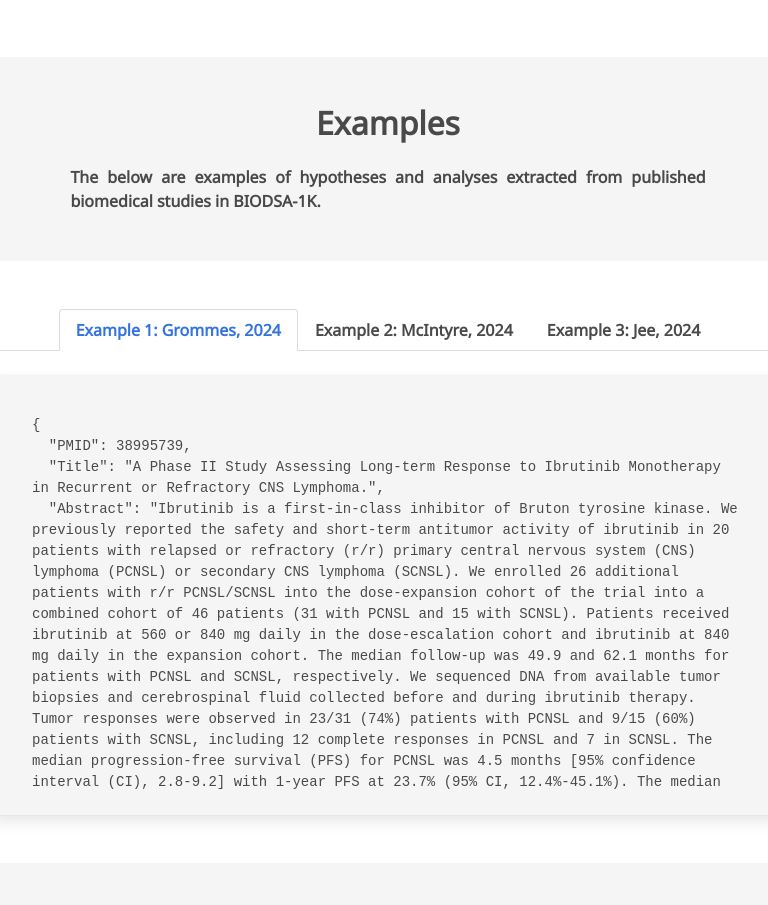
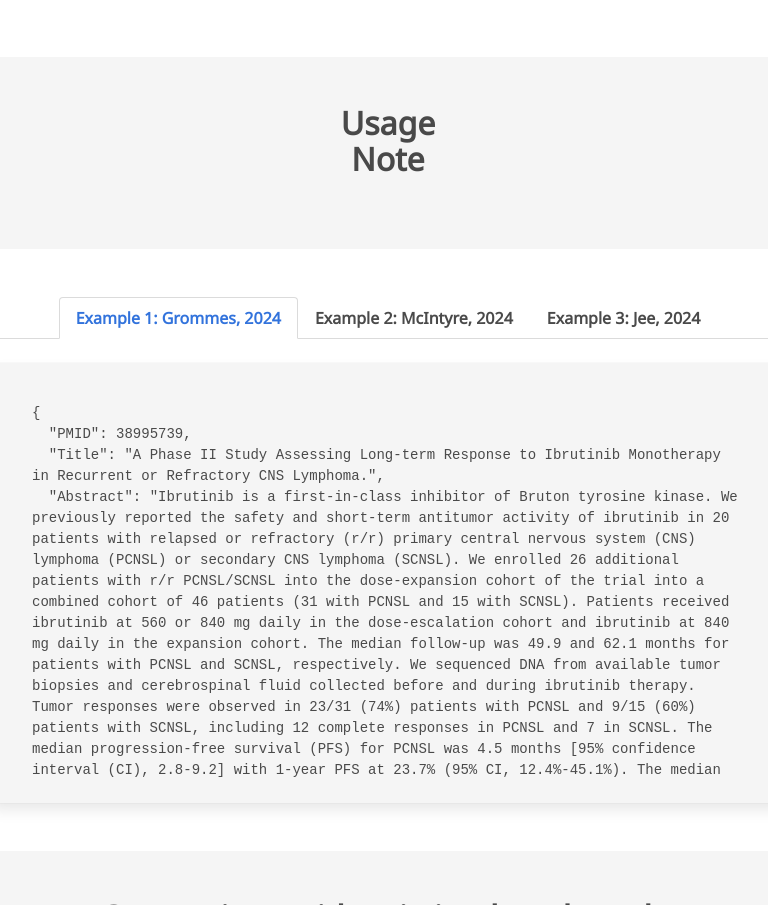
Before and after one commit to chenzRG/chenzRG.github.io, a plain HTML site: page project/mlomics.html in a window 1280 px wide. Shown: the part 1400-2305 px from the top of the page, without its empty margins (252-1020 px from the left). Drawn offline with nearby package versions, Linux system fonts and the light colour scheme; some icons are missing; files whose address does not match are found by name; a web font is replaced by a local one.

Commit message:
Update mlomics.html

```diff
--- a/project/mlomics.html
+++ b/project/mlomics.html
@@ -174,11 +174,8 @@
     <div class="container is-max-desktop">
       <div class="columns is-centered has-text-centered">
         <div class="column is-four-fifths">
-          <h2 class="title is-3">Examples</h2>
+          <h2 class="title is-3">Usage Note</h2>
           <div class="content has-text-justified">
-            <p>
-                The below are examples of hypotheses and analyses extracted from published biomedical studies in BIODSA-1K.
-            </p>
           </div>
         </div>
       </div>
```
